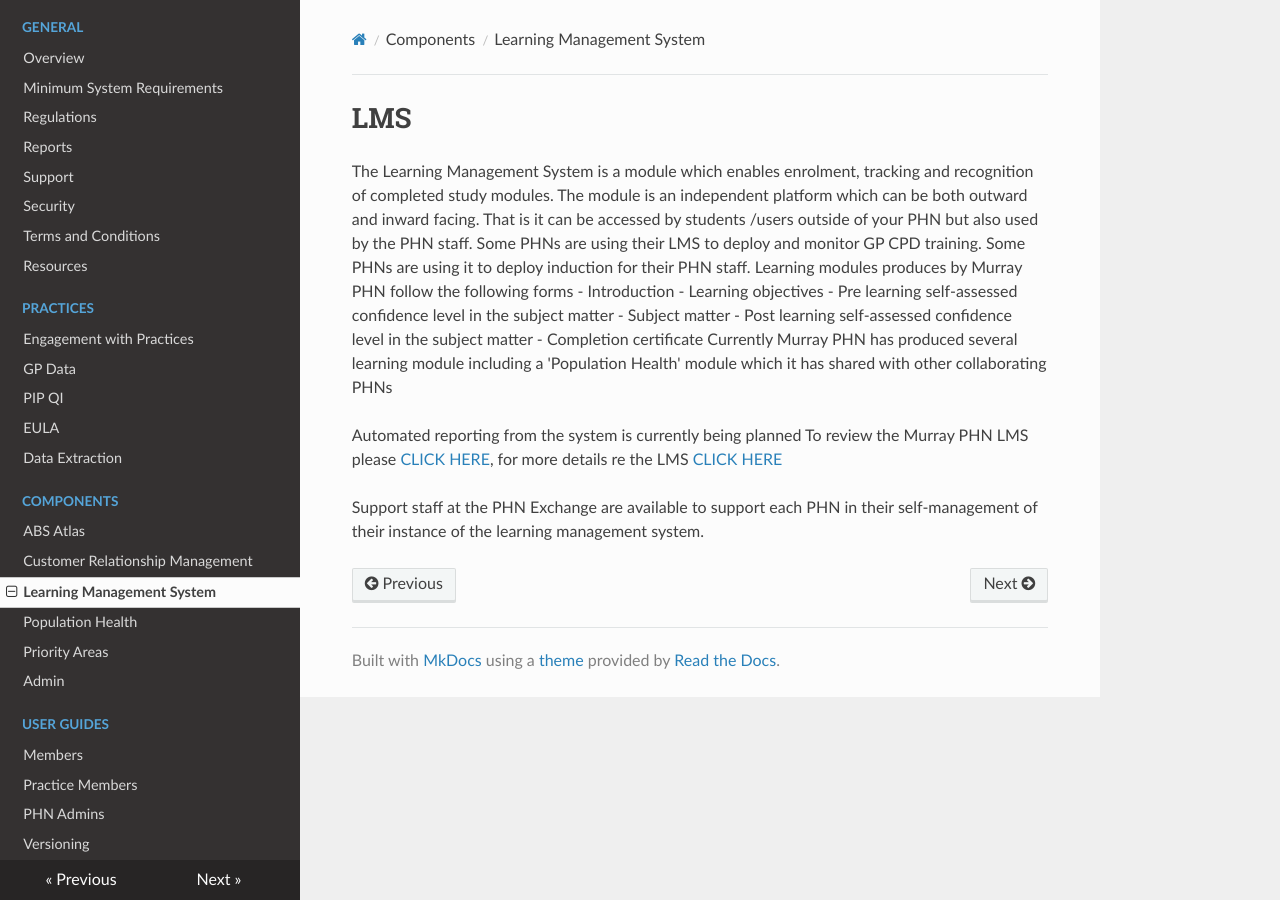
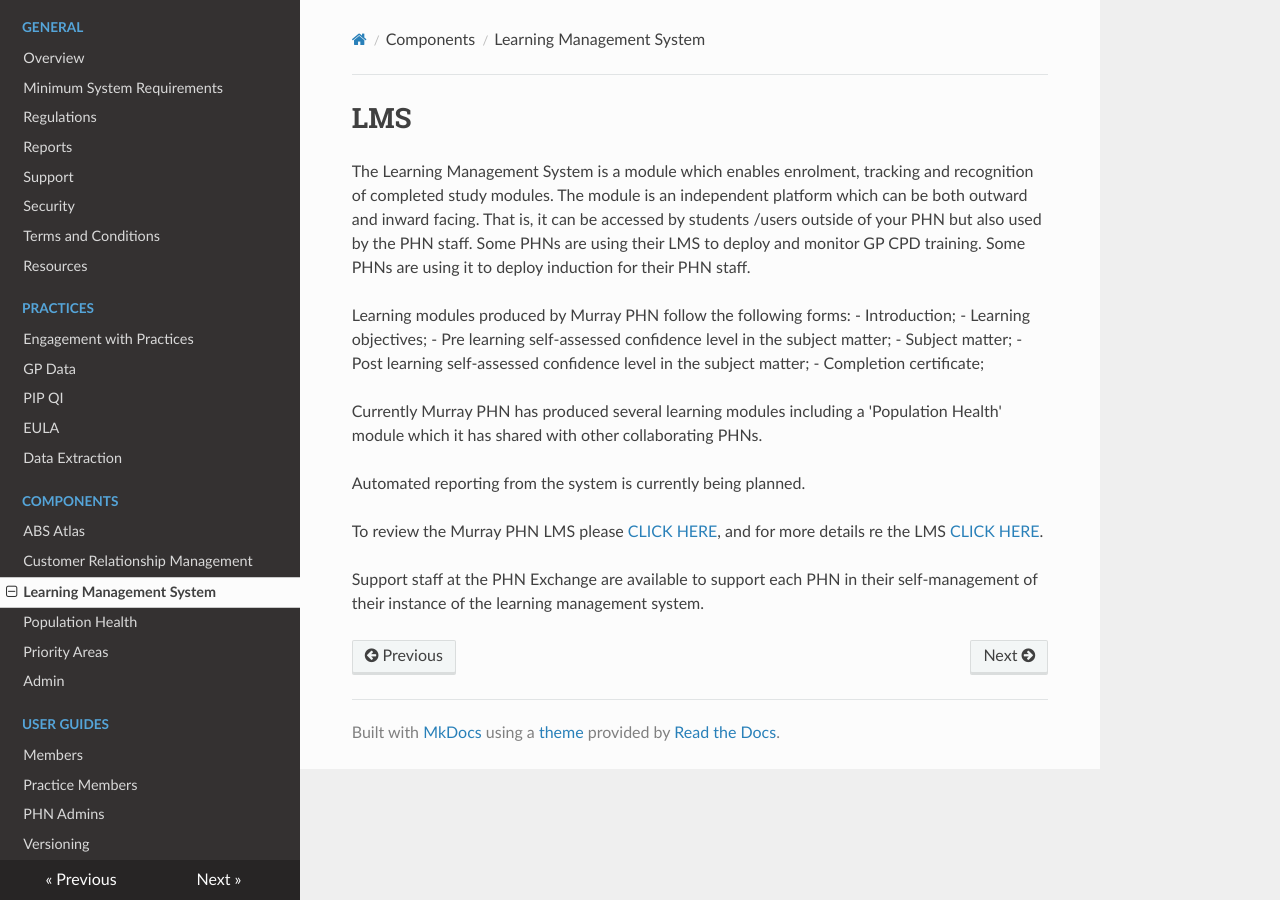
Before and after one commit to MurrayPHN/phn-exchange-docs, an MkDocs documentation site: the page built from docs/components/lms.md, in a window 1280 px wide. Built offline with MkDocs 1.6.1, drawn with Linux system fonts in a browser that asks for light colours; nearby versions of some CDN libraries.

Commit message:
Syntax, punctuation updated.

```diff
--- a/docs/components/lms.md
+++ b/docs/components/lms.md
@@ -1,15 +1,19 @@
 # LMS
-The Learning Management System is a module which enables enrolment, tracking and recognition of completed study modules. The module is an independent platform which can be both outward and inward facing. That is it can be accessed by students /users outside of your PHN but also used by the PHN staff.   Some PHNs are using their LMS to deploy and monitor GP CPD training. Some PHNs are using it to deploy induction for their PHN staff.
-Learning modules produces by Murray PHN follow the following forms
-- Introduction
-- Learning objectives
-- Pre learning self-assessed confidence level in the subject matter
-- Subject matter
-- Post learning self-assessed confidence level in the subject matter
-- Completion certificate
-Currently Murray PHN has produced several learning module including a 'Population Health' module which it has shared with other collaborating PHNs
 
-Automated reporting from the system is currently being planned
-To review the Murray PHN LMS please [CLICK HERE](https://murrayphn.myjoomlalms.com/), for more details re the LMS [CLICK HERE](https://www.joomlalms.com/)
+The Learning Management System is a module which enables enrolment, tracking and recognition of completed study modules. The module is an independent platform which can be both outward and inward facing. That is, it can be accessed by students /users outside of your PHN but also used by the PHN staff.   Some PHNs are using their LMS to deploy and monitor GP CPD training. Some PHNs are using it to deploy induction for their PHN staff.
+
+Learning modules produced by Murray PHN follow the following forms:
+- Introduction;
+- Learning objectives;
+- Pre learning self-assessed confidence level in the subject matter;
+- Subject matter;
+- Post learning self-assessed confidence level in the subject matter;
+- Completion certificate;
+
+Currently Murray PHN has produced several learning modules including a 'Population Health' module which it has shared with other collaborating PHNs.
+
+Automated reporting from the system is currently being planned.
+
+To review the Murray PHN LMS please [CLICK HERE](https://murrayphn.myjoomlalms.com/),  and for more details re the LMS [CLICK HERE](https://www.joomlalms.com/).
 
 Support staff at the PHN Exchange are available to support each PHN in their self-management of their instance of the learning management system.
```
